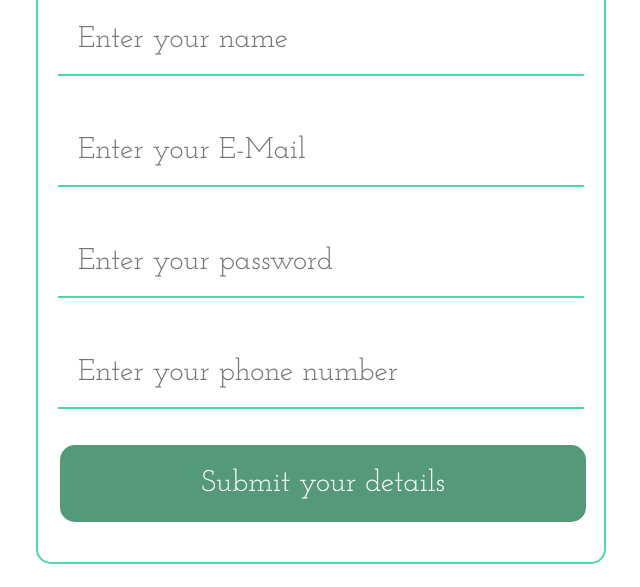
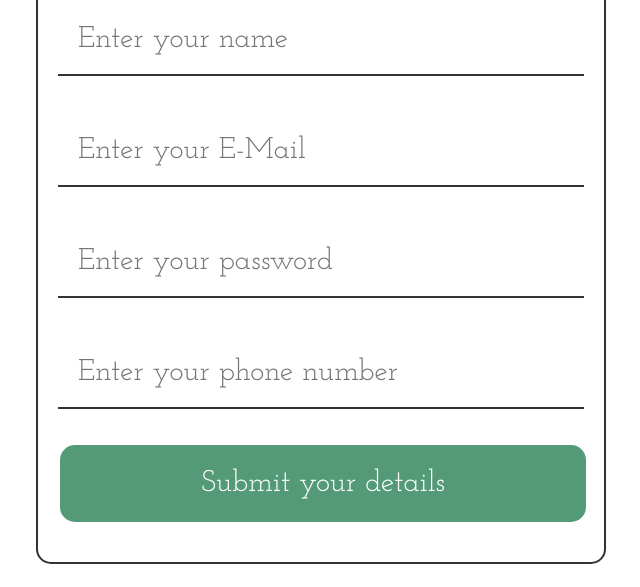
Before and after one commit to pulkitsoni03/Sign_up-form, a plain HTML site: page public/index.html in a window 1280 px wide. Shown: the part 213-800 px from the top of the page, without its empty margins (319-959 px from the left). Drawn offline with nearby package versions, Linux system fonts and the light colour scheme.

Commit message:
updating

```diff
--- a/public/style.css
+++ b/public/style.css
@@ -3,7 +3,7 @@
 .main {
     padding: 20px;
     font-family: 'Josefin Slab', serif;
-	border : 2px solid #50d8a4;
+	border : 2px solid #333333;
 	border-radius: 15px;
 }
 
@@ -21,7 +21,7 @@ input{
     padding: 12px 20px ;
     margin: 8px 0;
     border: none;
-    border-bottom:  2px solid #50d8a4;
+    border-bottom:  2px solid #333333;
 }
 
 input[type=submit] {
```
Also changed, not shown: public/success.html (+1 -1 lines).
